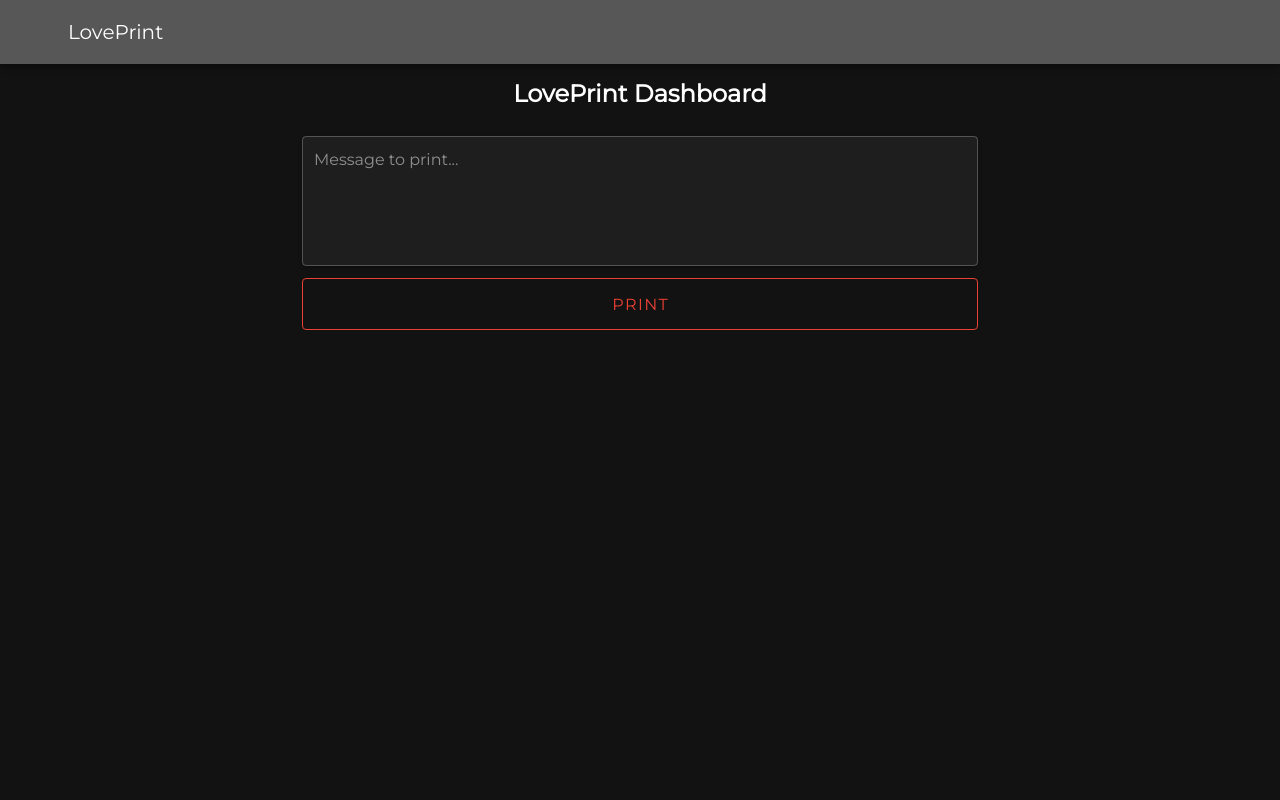
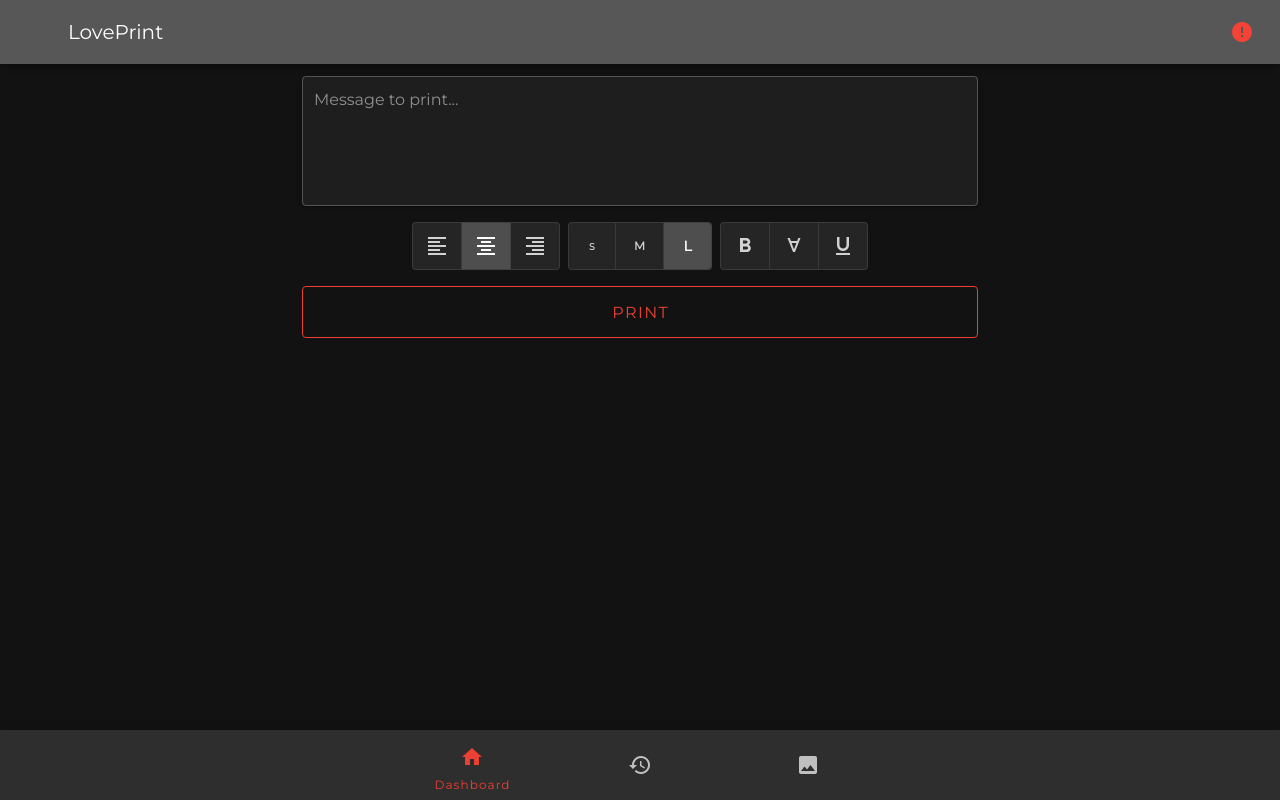
Before and after one commit to LouisH98/loveprint-web-client, a Vue app: page /#/ in a window 1280 px wide. Built offline with nearby package versions, Linux system fonts and the light colour scheme; no server answers.

Commit message:
Status in bar and formatting controls

```diff
--- a/public/index.html
+++ b/public/index.html
@@ -3,7 +3,10 @@
 <head>
     <meta charset="utf-8">
     <meta http-equiv="X-UA-Compatible" content="IE=edge">
-    <meta name="viewport" content="width=device-width,initial-scale=1.0">
+    <meta name="apple-mobile-web-app-capable" content="yes">
+    <meta name="apple-mobile-web-app-status-bar-style" content="black-translucent">
+    <meta name="viewport"
+          content="viewport-fit=cover, user-scalable=no, width=device-width, initial-scale=1, maximum-scale=1">
     <link rel="icon" href="<%= BASE_URL %>favicon.ico">
     <title>LovePrint</title>
     <link rel="stylesheet" href="https://fonts.googleapis.com/css?family=Roboto:100,300,400,500,700,900">
@@ -11,7 +14,8 @@
 </head>
 <body>
 <noscript>
-      <strong>We're sorry but <%= htmlWebpackPlugin.options.title %> doesn't work properly without JavaScript enabled. Please enable it to continue.</strong>
+    <strong>We're sorry but <%= htmlWebpackPlugin.options.title %> doesn't work properly without JavaScript enabled.
+        Please enable it to continue.</strong>
 </noscript>
 <div id="app"></div>
 <!-- built files will be auto injected -->
--- a/src/App.vue
+++ b/src/App.vue
@@ -1,42 +1,53 @@
 <template>
-  <v-app>
-    <v-app-bar
-      app
-      color="secondary"
-      dark
-    >
-      <div class="d-flex align-center">
-        <v-img
-          alt="Vuetify Logo"
-          class="shrink mr-2"
-          contain
-          src="@/assets/loveprint-logo-white.png"
-          transition="scale-transition"
-          width="40"
-        />
-
-        <v-toolbar-title class="ms-1">LovePrint</v-toolbar-title>
-      </div>
-
-      <v-spacer></v-spacer>
-    </v-app-bar>
+  <v-app style="max-height: 100vh">
+    <AppBar/>
 
     <v-main>
-      <router-view style="overflow: auto; height: 100%"></router-view>
+      <transition name="fade">
+        <router-view/>
+      </transition>
     </v-main>
+
+    <v-bottom-navigation
+        color="primary"
+        app
+        grow
+        height="70px"
+        shift
+        class="pb-10"
+    >
+      <v-btn to="/">
+        <span>Dashboard</span>
+
+        <v-icon>mdi-home</v-icon>
+      </v-btn>
+
+      <v-btn to="History">
+        <span>History</span>
+
+        <v-icon>mdi-history</v-icon>
+      </v-btn>
+
+      <v-btn>
+        <span>Nearby</span>
+
+        <v-icon>mdi-image</v-icon>
+      </v-btn>
+    </v-bottom-navigation>
   </v-app>
 </template>
 
 <script>
 
+import AppBar from "@/components/AppBar";
 export default {
   name: 'App',
 
-  components: {},
+  components: {AppBar},
 
   data: () => ({
     //
-  }),
+  })
 };
 </script>
 
@@ -47,4 +58,25 @@ export default {
 * {
   font-family: 'Montserrat', sans-serif;
 }
+
+body, html {
+  background-color: #151515;
+  overflow: hidden;
+  -webkit-overflow-scrolling: touch;
+}
+
+
+.fade-enter-active, .fade-leave-active {
+  transition-property: opacity;
+  transition-duration: .25s;
+}
+
+.fade-enter-active {
+  transition-delay: .25s;
+}
+
+.fade-enter, .fade-leave-active {
+  opacity: 0
+}
+
 </style>
--- /dev/null
+++ b/src/components/AppBar.vue
@@ -0,0 +1,90 @@
+<template>
+  <v-app-bar
+      app
+      color="secondary"
+      dark
+  >
+    <div class="d-flex align-center">
+      <v-img
+          alt="LovePrint logo"
+          class="shrink mr-2"
+          contain
+          src="@/assets/loveprint-logo-white.png"
+          transition="scale-transition"
+          width="40"
+      />
+
+      <v-toolbar-title class="ms-1">LovePrint</v-toolbar-title>
+    </div>
+
+    <v-spacer></v-spacer>
+
+    <div id="status-icons" class="d-flex">
+      <div>
+        <v-progress-circular
+            v-if="connecting"
+            indeterminate
+            size="20"
+        />
+      </div>
+      <v-icon v-if="connected && !connecting" color="green">mdi-check-circle</v-icon>
+      <v-icon v-else color="red">mdi-alert-circle</v-icon>
+      <v-icon v-if="isPaperEmpty" color="red" class="blink">mdi-printer-alert</v-icon>
+    </div>
+  </v-app-bar>
+</template>
+
+<script>
+const axios = require('axios')
+export default {
+  name: "AppBar",
+  mounted() {
+    this.getPrinterStatus();
+  },
+  computed: {
+    isPaperEmpty() {
+      return !this.$store.state.hasPaper
+    }
+  },
+  data: () => ({
+    connected: false,
+    connecting: true
+  }),
+  methods: {
+    async getPrinterStatus() {
+       try {
+         const response = await axios.get(this.$store.state.lovePrintAddress + "/api/get-status")
+         this.connecting = false;
+         this.connected = true;
+
+         this.$store.commit('setHasPaper', response.data['paper'])
+       }
+       catch (e) {
+         console.log(e)
+         this.connecting = false;
+         this.connected = false;
+
+         setTimeout(() => {
+           this.getPrinterStatus();
+         }, 5000)
+       }
+    }
+  }
+}
+</script>
+
+<style scoped>
+.blink {
+  animation: blinker 1s linear infinite;
+}
+
+#status-icons > * {
+  padding: 0 10px;
+}
+
+@keyframes blinker {
+  50% {
+    opacity: 0;
+  }
+}
+</style>
--- a/src/views/SendMessage.vue
+++ b/src/components/SendMessage.vue
@@ -1,9 +1,6 @@
 <template>
   <v-container fluid class="text-center" style="max-width: 700px">
     <v-row justify="center" align="center">
-      <v-col cols="12">
-        <h2>LovePrint Dashboard</h2>
-      </v-col>
       <v-col cols="12" class="mb-0 pb-0">
         <v-textarea
             height="130px"
@@ -13,7 +10,9 @@
             outlined
             hide-details
             placeholder="Message to print..."
-        ></v-textarea>
+        />
+        <TextFormattingControls v-on:formatting-changed="setFormatting"/>
+
       </v-col>
       <v-col cols="12">
         <v-btn
@@ -33,35 +32,56 @@
 </template>
 
 <script>
+import TextFormattingControls from "@/components/TextFormattingControls";
 const axios = require('axios');
 
 export default {
 
   name: "MainScreen",
+  components: {TextFormattingControls},
   data: function () {
     return {
       message: "",
-      sending: false
+      sending: false,
+      formatting: {
+        justify: 1,
+        size: 2,
+        text_style: []
+      }
     }
   },
   methods: {
     sendMessageToServer: async function() {
       if(this.message.trim().length === 0) return
+
       try{
         this.sending = true
         console.log("Sending request to: ", this.$store.state.lovePrintAddress + '/api/print-text')
-        await axios.post(this.$store.state.lovePrintAddress + '/api/print-text', {
-          message: this.message
+        console.log("Formatting", this.formatting)
+        const response = await axios.post(this.$store.state.lovePrintAddress + '/api/print-text', {
+          message: this.message,
+          formatting: this.formatting
         });
+
+        if('paper' in response.data){
+          this.$store.commit('setHasPaper', response.data['paper'])
+        }
 
         this.message = "";
       }
       catch (e) {
+        if('paper' in e.response.data){
+          this.$store.commit('setHasPaper', e.response.data['paper'])
+        }
+
         alert(e.response.data.error)
       }
       finally {
         this.sending = false;
       }
+    },
+    setFormatting(formattingObject){
+      this.formatting = formattingObject
     }
   }
 }
--- /dev/null
+++ b/src/components/TextFormattingControls.vue
@@ -0,0 +1,88 @@
+<template>
+  <v-row
+      justify="center"
+      class="ma-0 pa-0 mt-3"
+  >
+    <v-btn-toggle
+        id="align-text"
+        mandatory
+        class="ma-1"
+        v-model="formatting.justify"
+    >
+      <v-btn>
+        <v-icon>mdi-format-align-left</v-icon>
+      </v-btn>
+      <v-btn>
+        <v-icon>mdi-format-align-center</v-icon>
+      </v-btn>
+      <v-btn>
+        <v-icon>mdi-format-align-right</v-icon>
+      </v-btn>
+    </v-btn-toggle>
+
+
+    <v-btn-toggle
+        id="text-size3"
+        mandatory
+        class="ma-1"
+
+        v-model="formatting.size"
+    >
+      <v-btn>
+        <h6>S</h6>
+      </v-btn>
+      <v-btn>
+        <h5>M</h5>
+      </v-btn>
+      <v-btn>
+        <h4>L</h4>
+      </v-btn>
+    </v-btn-toggle>
+
+    <v-btn-toggle
+        id="text-size"
+        multiple
+
+        class="ma-1"
+        v-model="formatting.text_style"
+    >
+      <v-btn>
+        <v-icon>mdi-format-bold</v-icon>
+      </v-btn>
+      <v-btn>
+        <v-icon style="transform: rotate(180deg); padding-top: 6px">mdi-format-color-text</v-icon>
+      </v-btn>
+      <v-btn>
+        <v-icon>mdi-format-underline</v-icon>
+      </v-btn>
+    </v-btn-toggle>
+  </v-row>
+
+</template>
+
+<script>
+export default {
+  name: "TextFormattingControls",
+  watch: {
+    formatting: {
+      handler(val){
+        this.$emit('formatting-changed', val)
+      },
+      deep: true
+    }
+  },
+  data: function () {
+    return {
+      formatting: {
+        justify: 1,
+        size: 2,
+        text_style: []
+      }
+    }
+  }
+}
+</script>
+
+<style scoped>
+
+</style>
--- a/src/router/index.js
+++ b/src/router/index.js
@@ -1,21 +1,21 @@
 import Vue from 'vue'
 import VueRouter from 'vue-router'
-import SendMessage from "@/views/SendMessage";
+import Dashboard from "@/views/Dashboard";
 Vue.use(VueRouter)
 
   const routes = [
   {
     path: '/',
     name: 'Home',
-    component: SendMessage
+    component: Dashboard
   },
   {
-    path: '/about',
-    name: 'About',
+    path: '/history',
+    name: 'History',
     // route level code-splitting
     // this generates a separate chunk (about.[hash].js) for this route
     // which is lazy-loaded when the route is visited.
-    component: () => import(/* webpackChunkName: "about" */ '../views/About.vue')
+    component: () => import(/* webpackChunkName: "about" */ '../views/History.vue')
   }
 ]
 
--- a/src/store/index.js
+++ b/src/store/index.js
@@ -5,9 +5,13 @@ Vue.use(Vuex)
 
 export default new Vuex.Store({
   state: {
-    lovePrintAddress: 'https://lp-api.louisholdsworth.co.uk:2053'
+    lovePrintAddress: 'https://lp-api.louisholdsworth.co.uk:2053',
+    hasPaper: true
   },
   mutations: {
+    setHasPaper(state, bool){
+      state.hasPaper = bool;
+    }
   },
   actions: {
   },
--- /dev/null
+++ b/src/views/Dashboard.vue
@@ -0,0 +1,16 @@
+<template>
+  <SendMessage/>
+</template>
+
+<script>
+import SendMessage from "@/components/SendMessage";
+
+export default {
+  components: {SendMessage},
+  name: "Dashboard"
+}
+</script>
+
+<style scoped>
+
+</style>
--- /dev/null
+++ b/src/views/History.vue
@@ -0,0 +1,15 @@
+<template>
+  <div>
+    <h1>History</h1>
+  </div>
+</template>
+
+<script>
+export default {
+name: "History"
+}
+</script>
+
+<style scoped>
+
+</style>
```
Also changed, not shown: src/views/Home.vue (deleted, +0 -14 lines), 1 other file (tests, documents, lock files or other folders). Lines whose indentation alone changed are shown as unchanged.
